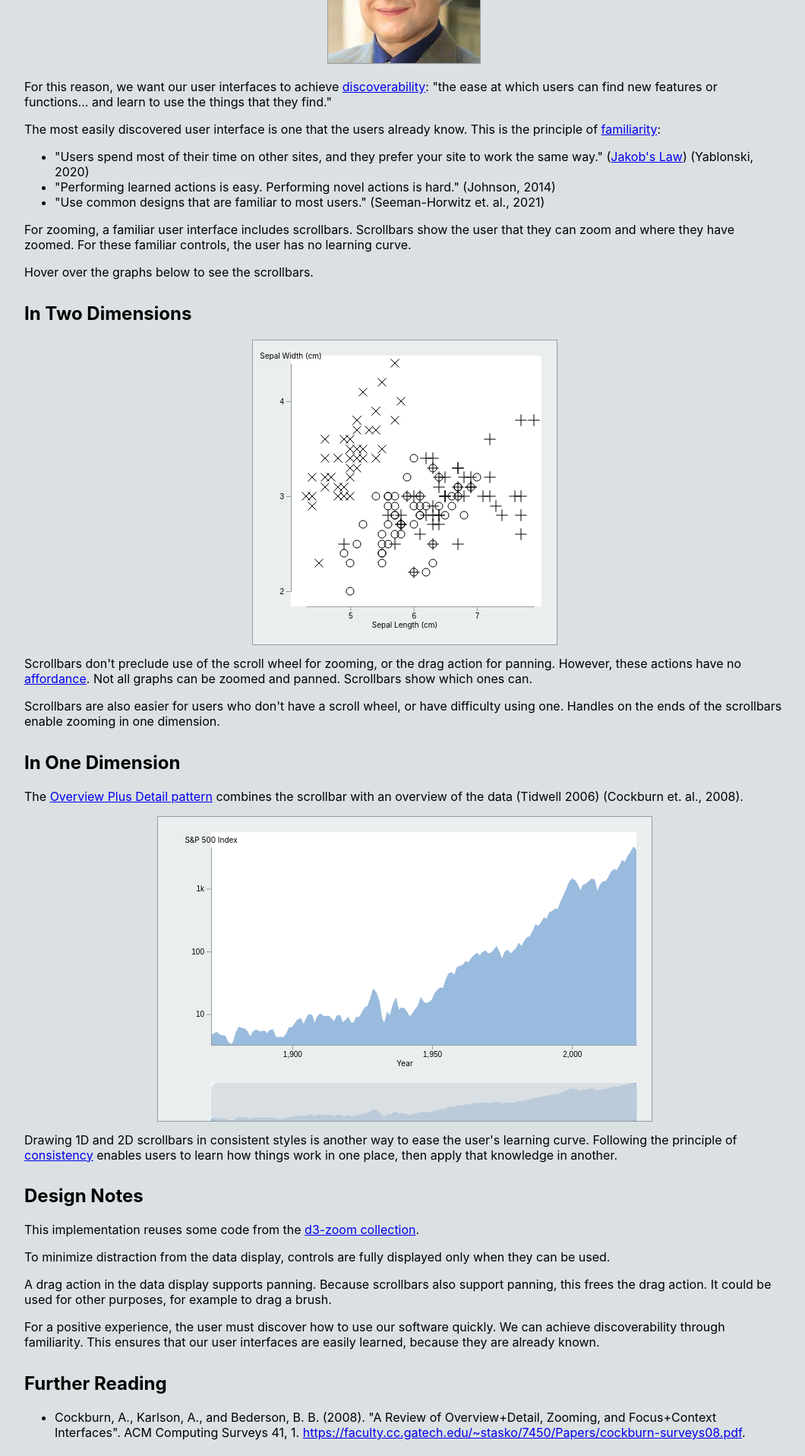
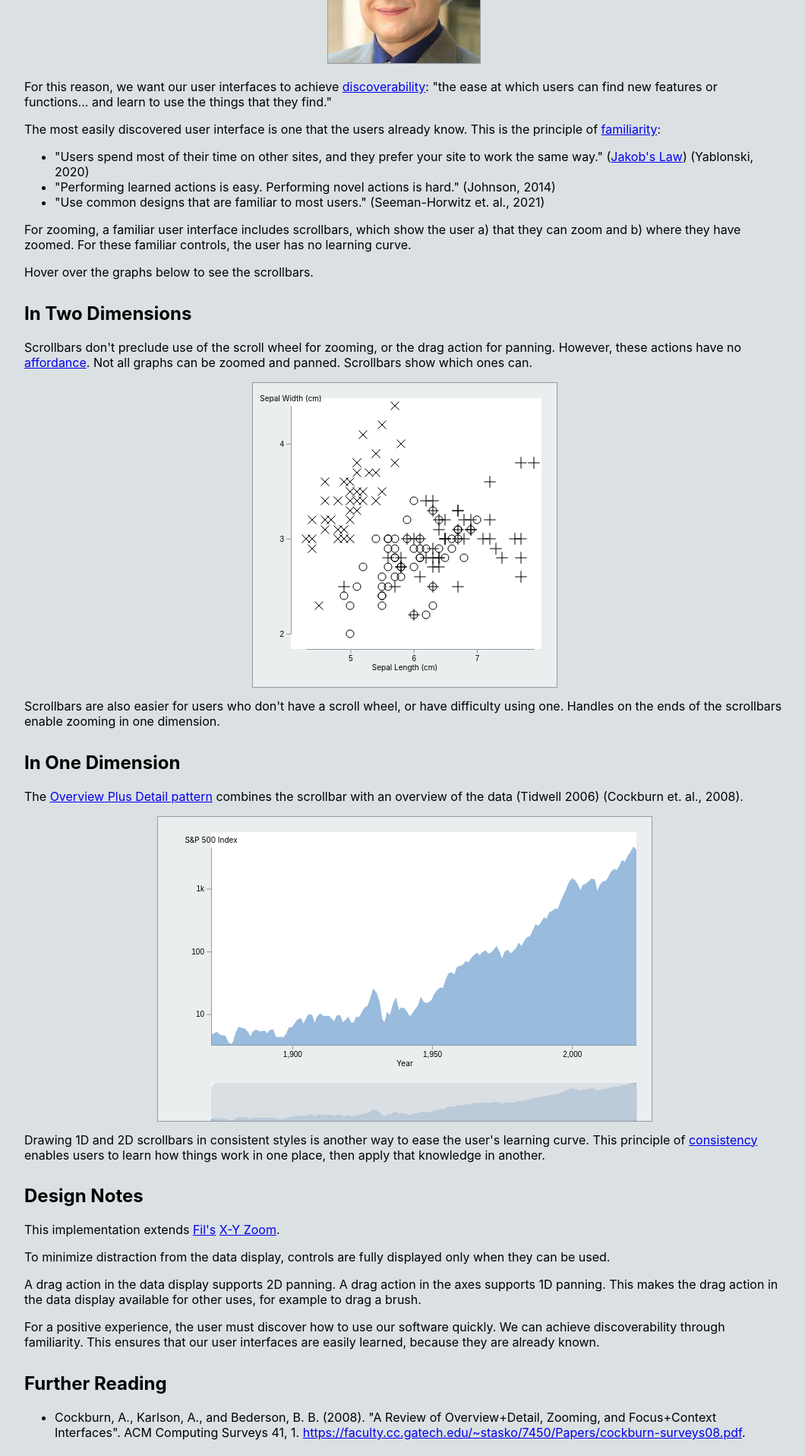
Before and after one commit to hemanrobinson/panning-zooming, a React (Create React App) app: page / in a window 1280 px wide. Shown: the part 302-2218 px from the top of the page at 76% size, without its empty margins (108-1168 px from the left). Built offline with nearby package versions, Linux system fonts and the light colour scheme.

Commit message:
integrate Fil's code

```diff
--- a/src/App.js
+++ b/src/App.js
@@ -33,20 +33,20 @@ const App = () => {
                     <li>"Use common designs that are familiar to most users." (Seeman-Horwitz et. al., 2021)</li>
                 </ul>
                 <p>
-                For zooming, a familiar user interface includes scrollbars.  Scrollbars show the user that they can zoom and where they have zoomed.  For these familiar controls, the user has no learning curve.
+                For zooming, a familiar user interface includes scrollbars, which show the user a) that they can zoom and b) where they have zoomed.  For these familiar controls, the user has no learning curve.
                 </p>
                 <p>
                 Hover over the graphs below to see the scrollbars.
                 </p>
                 <h2>In Two Dimensions</h2>
+                <p>
+                Scrollbars don't preclude use of the scroll wheel for zooming, or the drag action for panning.  However, these actions have no <a href="https://xd.adobe.com/ideas/principles/web-design/what-is-affordance-design/">affordance</a>.  Not all graphs can be zoomed and panned.  Scrollbars show which ones can.
+                </p>
             </div>
             <div className="Graph">
                 <ScatterPlot dataSet={ "Iris" } />
             </div>
             <div className="Description">
-                <p>
-                Scrollbars don't preclude use of the scroll wheel for zooming, or the drag action for panning.  However, these actions have no <a href="https://xd.adobe.com/ideas/principles/web-design/what-is-affordance-design/">affordance</a>.  Not all graphs can be zoomed and panned.  Scrollbars show which ones can.
-                </p>
                 <p>
                 Scrollbars are also easier for users who don't have a scroll wheel, or have difficulty using one.  Handles on the ends of the scrollbars enable zooming in one dimension.
                 </p>
@@ -60,17 +60,17 @@ const App = () => {
             </div>
             <div className="Description">
                 <p>
-                Drawing 1D and 2D scrollbars in consistent styles is another way to ease the user's learning curve.  Following the principle of <a href="https://www.nngroup.com/articles/consistency-and-standards/">consistency</a> enables users to learn how things work in one place, then apply that knowledge in another.
+                Drawing 1D and 2D scrollbars in consistent styles is another way to ease the user's learning curve.  This principle of <a href="https://www.nngroup.com/articles/consistency-and-standards/">consistency</a> enables users to learn how things work in one place, then apply that knowledge in another.
                 </p>
                 <h2>Design Notes</h2>
                 <p>
-                This implementation reuses some code from the <a href="https://observablehq.com/collection/@d3/d3-zoom">d3-zoom collection</a>.
+                This implementation extends <a href="https://observablehq.com/@fil">Fil's</a> <a href="https://observablehq.com/@d3/x-y-zoom?collection=@d3/d3-zoom">X-Y Zoom</a>.
                 </p>
                 <p>
                 To minimize distraction from the data display, controls are fully displayed only when they can be used.
                 </p>
                 <p>
-                A drag action in the data display supports panning.  Because scrollbars also support panning, this frees the drag action.  It could be used for other purposes, for example to drag a brush.
+                A drag action in the data display supports 2D panning.  A drag action in the axes supports 1D panning.  This makes the drag action in the data display available for other uses, for example to drag a brush.
                 </p>
                 <p>
                 For a positive experience, the user must discover how to use our software quickly.  We can achieve discoverability through familiarity.  This ensures that our user interfaces are easily learned, because they are already known.
--- a/src/ScatterPlot.js
+++ b/src/ScatterPlot.js
@@ -52,10 +52,11 @@ const ScatterPlot = ( props ) => {
         Graph.drawControls( ref, width, height, margin, padding, 0, 0, isZooming, isZooming, false, false, xScale, yScale, xDomain0, yDomain0, xLabel, yLabel );
     };
 
-    // TODO:  Fix "jumping" behavior when zooming in 1D, then in 2D.  The 1D zoom gets applied to both axes.
-    // This does not happen in Fil's https://observablehq.com/@d3/x-y-zoom, but when I try to integrate his code here I get an error in zoom.js:
+    // TODO:  Fix "jumping" behavior when zooming in 1D, then in 2D.  The 1D zoom gets suddenly applied to both axes.
+    // This does not happen in Fil's https://observablehq.com/@d3/x-y-zoom.
+    // I tried to integrate his code, commented out below, but it generates an error in zoom.js:
     //      Cannot read properties of undefined (reading 'baseVal')
-    // This may be due to React libraries; I've seen this issue in Jest unit tests, and others have also:
+    // This may be due to React libraries; I've seen this issue in Jest unit tests:
     //      https://github.com/zcreativelabs/react-simple-maps/issues/245
     // Pragmatic decision for now is to live with this bug in GitHub, and fix it in Observable.
 
@@ -63,6 +64,15 @@ const ScatterPlot = ( props ) => {
     const xScale0 = xScale.copy(),
         yScale0 = yScale.copy();
     let transform0 = d3.zoomIdentity;
+
+    // center the action (handles multitouch)
+//    function center(event, target) {
+//        if (event.sourceEvent) {
+//            const p = d3.pointers(event, target);
+//            return [d3.mean(p, d => d[0]), d3.mean(p, d => d[1])];
+//        }
+//        return [width / 2, height / 2];
+//    }
 
     // Handles the scroll wheel.
     function onZoom( event ) {
@@ -73,6 +83,7 @@ const ScatterPlot = ( props ) => {
             offsetY = sourceEvent.offsetY,
             transform = event.transform,
             k = transform.k / transform0.k;
+//        const point = center(event, this);
 
         // Check whether X or Y dimension.
         let isX = false,
@@ -97,8 +108,9 @@ const ScatterPlot = ( props ) => {
                     Graph.clampDomain( xScale, xScale0.domain());
                 }
             } else {            // zooming
+//                ScatterPlot.gx.call(ScatterPlot.zoomX.scaleBy, k, point);
                 xScale = transform.rescaleX( xScale0 );
-                Graph.clampDomain( xScale, xScale0.domain());
+//                Graph.clampDomain( xScale, xScale0.domain());
             }
         }
 
@@ -113,15 +125,18 @@ const ScatterPlot = ( props ) => {
                     Graph.clampDomain( yScale, yScale0.domain());
                 }
             } else {            // zooming
+//                ScatterPlot.gy.call(ScatterPlot.zoomY.scaleBy, k, point);
                 yScale = transform.rescaleY( yScale0 );
                 Graph.clampDomain( yScale, yScale0.domain());
             }
         }
+
+        // Redraw the plot.
         if( isX || isY ) {
             ScatterPlot.draw( ref, width, height, margin, padding, true, false, false, xScale, yScale, xDomain0, yDomain0, xLabel, yLabel, dataSet, symbolScale );
         }
 
-        // Update the reference transform for comparison.
+        // Update the reference transforms for comparison.
         transform0 = transform;
     }
 
@@ -135,6 +150,16 @@ const ScatterPlot = ( props ) => {
             .scaleExtent([ 1, 4 ])
             .filter( event => { event.preventDefault(); return true; })
             .on( "zoom", onZoom ));
+//        ScatterPlot.gx = svg.append("g");
+//        ScatterPlot.gy = svg.append("g");
+//
+//        // set up the ancillary zooms and an accessor for their transforms
+//        ScatterPlot.zoomX = d3.zoom().scaleExtent([0.1, 10]);
+//        ScatterPlot.zoomY = d3.zoom().scaleExtent([0.2, 5]);
+//        const tx = () => d3.zoomTransform(ScatterPlot.gx.node());
+//        const ty = () => d3.zoomTransform(ScatterPlot.gy.node());
+//        ScatterPlot.gx.call(ScatterPlot.zoomX).attr("pointer-events", "none");
+//        ScatterPlot.gy.call(ScatterPlot.zoomY).attr("pointer-events", "none");
 
         // Draw the plot.
         ScatterPlot.draw( ref, width, height, margin, padding, false, false, false, xScale, yScale, xDomain0, yDomain0, xLabel, yLabel, dataSet, symbolScale );
```
Also changed, not shown: 1 other file (tests, documents, lock files or other folders).
